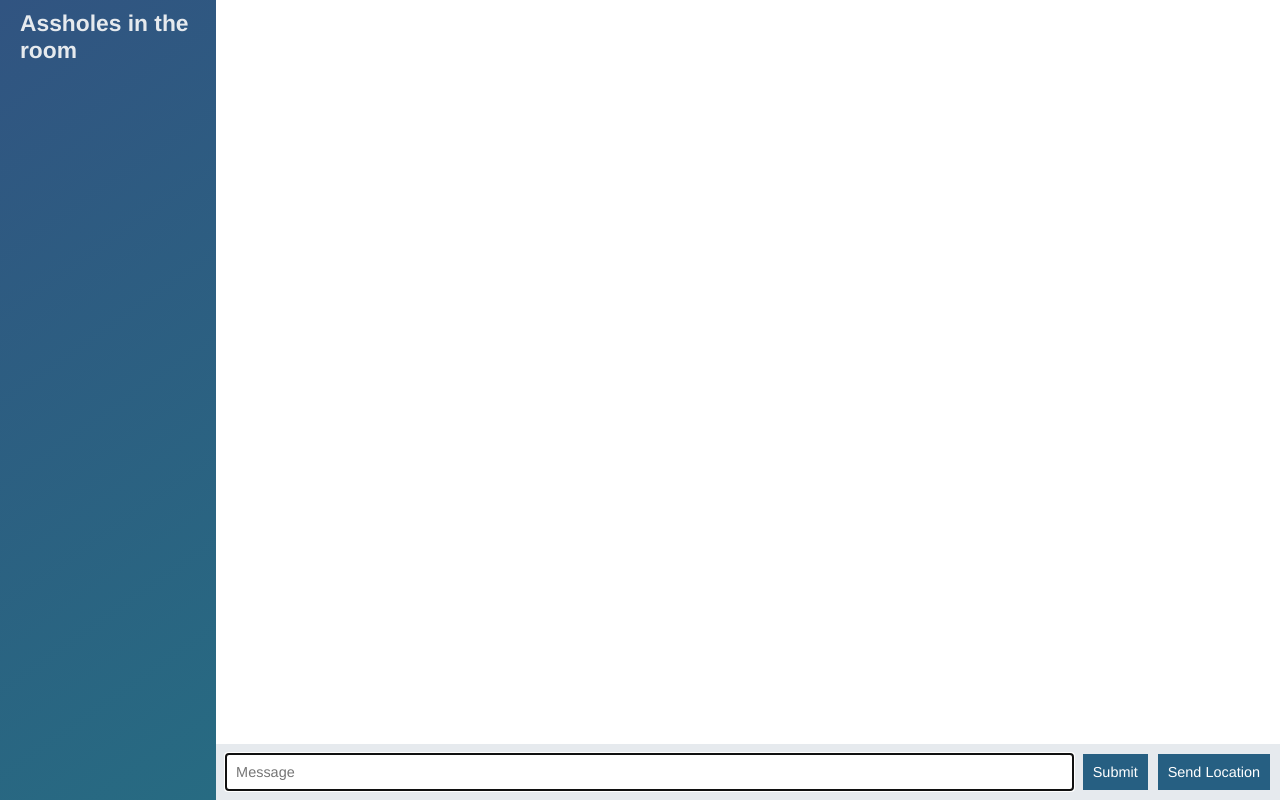
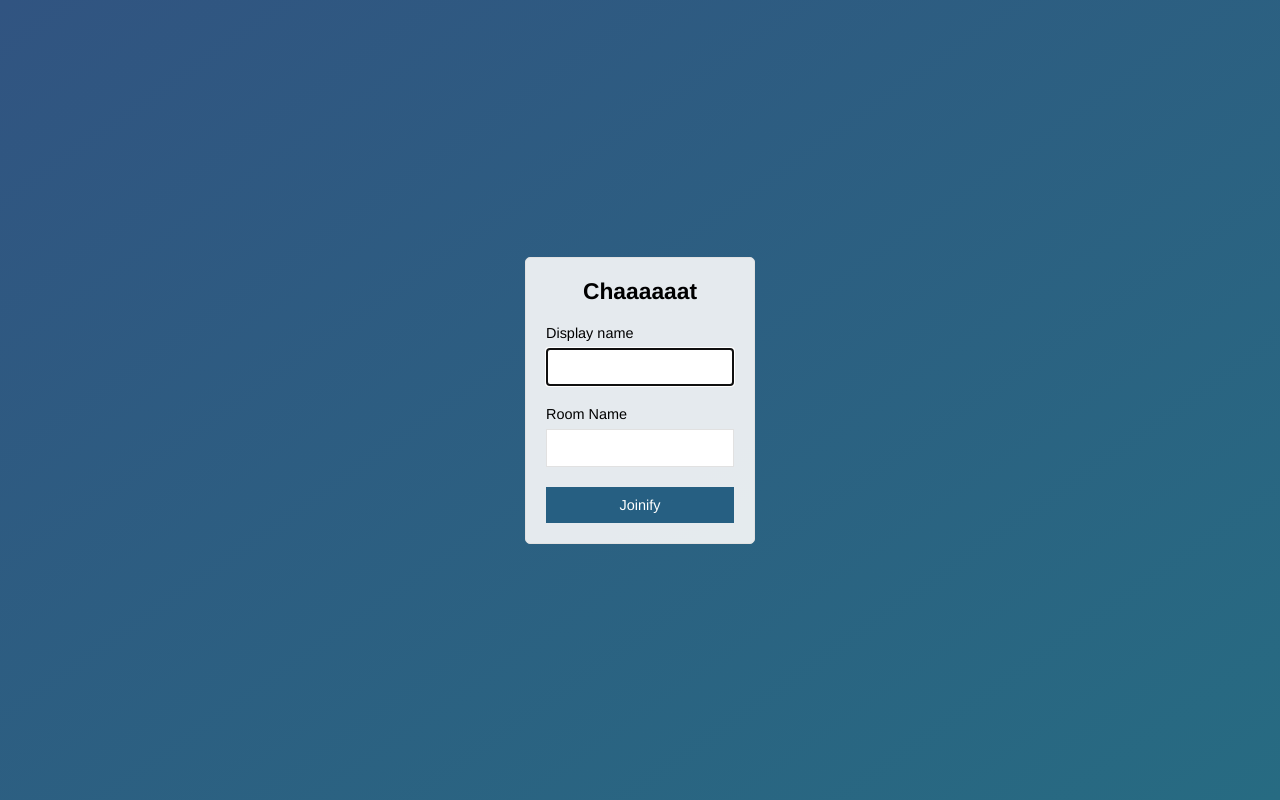
Before and after one commit to RowingWolfe/nodechat, a website: page public/index.html in a window 1280 px wide. Drawn offline with nearby package versions, Linux system fonts and the light colour scheme; no server answers.

Commit message:
Added join page

```diff
--- a/public/index.html
+++ b/public/index.html
@@ -1,55 +1,28 @@
-<!DOCTYPE html>
-<html>
-    <head>
-        <meta charset="utf-8">
-        <title>
-            Ahoy
-        </title>
-        <link rel="stylesheet" href="./css/styles.css">
-    </head>
-    <body class='chat'>
-        <div class="chat__sidebar">
-            <h3>Assholes in the room</h3>
-            <div id="users"></div>
-        </div>
-        <div class="chat__main">
-                <ol class="chat__messages" id='messages'>
+<html lang="en">
+<head>
+    <meta charset="UTF-8">
+    <meta name="viewport" content="width=device-width, initial-scale=1.0">
+    <meta http-equiv="X-UA-Compatible" content="ie=edge">
+    <title>Skullchat</title>
+    <link rel="stylesheet" href="./css/styles.css">
+</head>
+<body class="centered-form">
+    <div class="centered-form__form">
+        <form action="./chat.html">
+            <div class="form-field">
+                <h3>Chaaaaaat</h3>
+            </div>
+            <div class="form-field">
+                <label>Display name</label>
+                <input type="text" name="name" autofocus/>
+            </div>
+            <div class="form-field">
+                <label>Room Name</label>
+                <input type="text" name="room" />
+            </div>
+            <div class="form-field"><button>Joinify</button></div>
+        </form>
+    </div>
 
-                    </ol>
-                    <div class="chat__footer">
-                    <form id="message-form">
-                        <input name='message' type="text" placeholder="Message" autofocus autocomplete="off"/>
-                        <button>Submit</button>
-                    </form>
-                    <button id='sendGeo'>Send Location</button>
-                    </div>
-                </div>
-                <script id='message-template' type='text/template'>
-                    <li class="message">
-                        <div class="message__title">
-                            <h4>{{from}}</h4>
-                            <span>{{createdAt}}</span>
-                        </div>
-                        <div class="message__body">
-                            <p>{{text}}</p>
-                        </div>
-                    </li>
-                </script>
-                <script id='location-message-template' type='text/template'>
-                    <li class="message">
-                        <div class="message__title">
-                            <h4>{{from}}</h4>
-                            <span>{{createdAt}}</span>
-                        </div>
-                        <div class="message__body">
-                            <p><a href="{{url}}" target="_blank">Current Location</a></p>
-                        </div>
-                    </li>
-                </script>
-        <script src="/socket.io/socket.io.js"></script>
-        <script src="./jquery-3.3.1.js"></script>
-        <script src="./moment.js"></script>
-        <script src="./mustache.js"></script>
-        <script src="./index.js"></script>
-    </body>
+</body>
 </html>
```
Also changed, not shown: public/chat.html (added, +55 -0 lines), public/chat.js (renamed from public/index.js).
